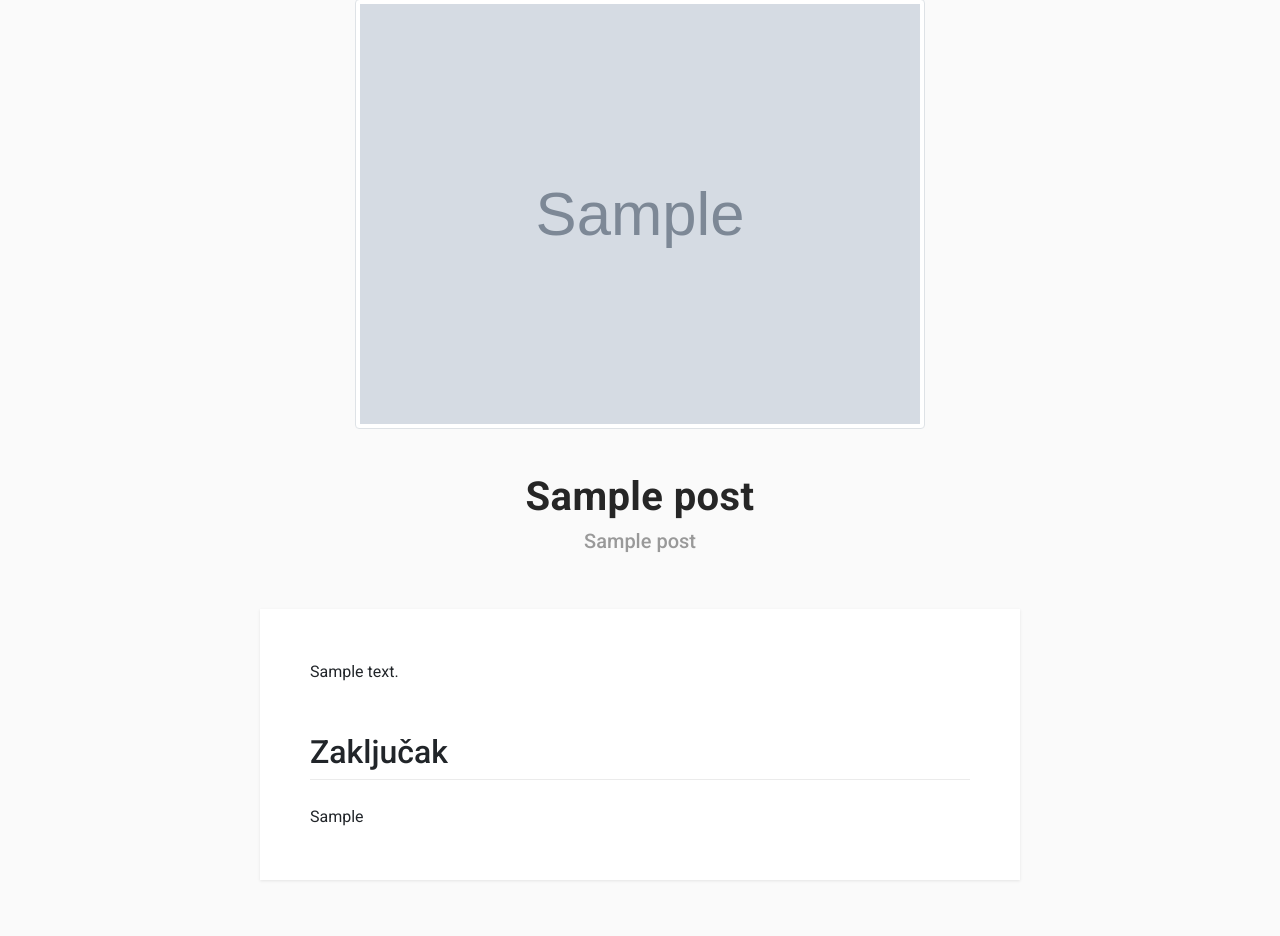
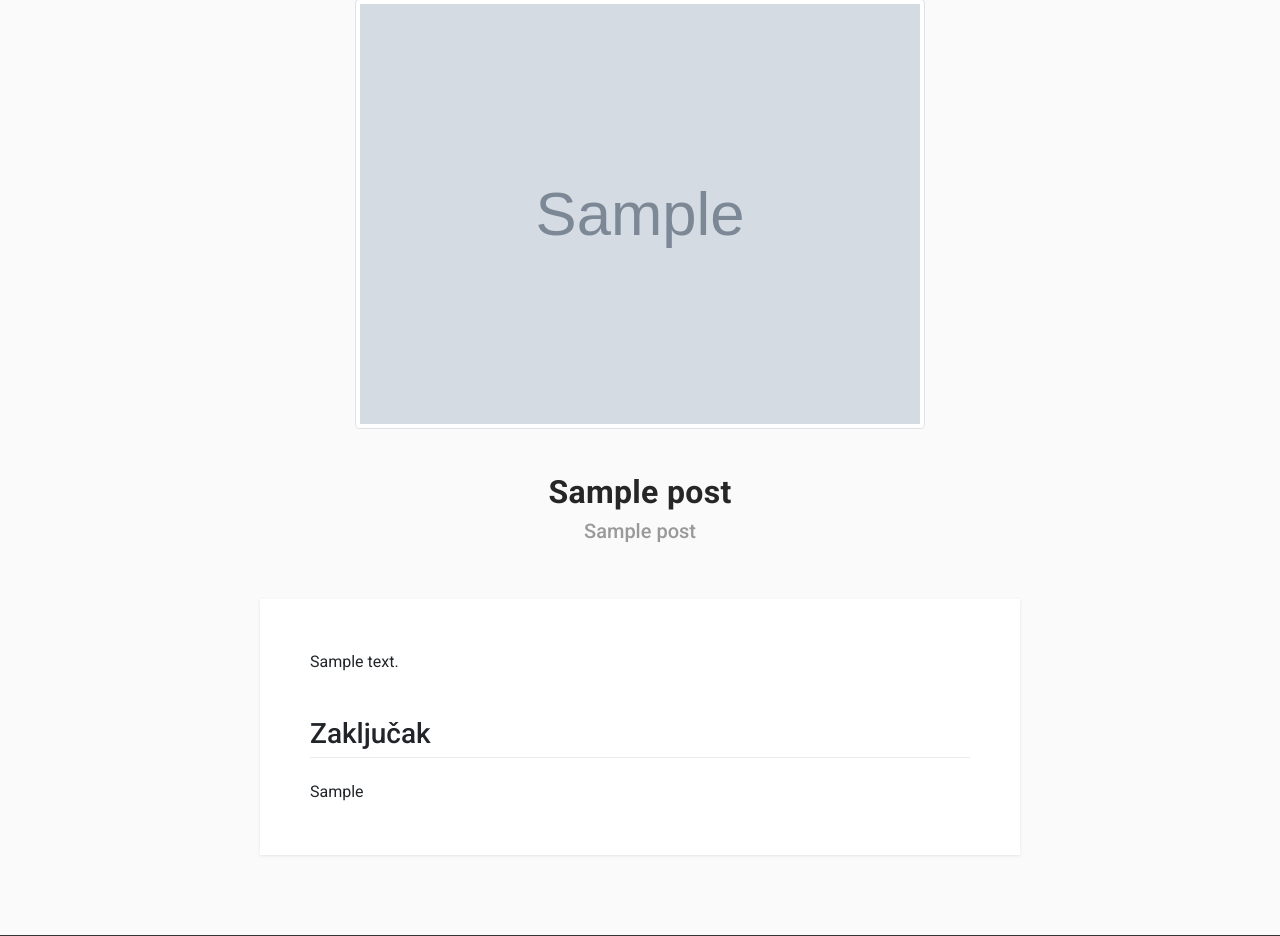
Before and after one commit to broluja/AutodeloviShop, a Django app: template templates/blog-template.html in a window 1280 px wide. Shown: the part 896-1832 px from the top of the page. Run offline with Django 4.2, Linux system fonts and the light colour scheme; the template is opened without the code that fills it: values that come from a table or form of the project are taken from there, others are empty; tables that the repository leaves empty hold one stand-in row (values such as "Sample post"); grey boxes marked "Sample" are stand-in pictures; data that the repository does not hold is empty; some libraries are stand-ins or nearby versions.

Commit message:
h2 element

```diff
--- a/templates/blog-template.html
+++ b/templates/blog-template.html
@@ -14,13 +14,13 @@
 <!--                    <div class="block-finder__image container" style="background-image: url({{post.image.url}});"></div>-->
                     <div class="container" style="width:75%"><img src="{{post.image.url}}" alt="image" class="img-thumbnail" style="width: 100%; height: 50%"/></div>
                     <div class="document__header">
-                        <h1 class="document__title">{{post.title}}</h1>
+                        <h2 class="document__title">{{post.title}}</h2>
                         <div class="document__subtitle"><h5>{{post.subtitle}}</h5></div>
                     </div>
                     <div class="document__content card">
                         <div class="typography">
                             <p>{{post.content|safe|linebreaksbr}}</p>
-                            <h2>Zaključak</h2>
+                            <h3>Zaključak</h3>
                             <p>{{post.conclusion|safe|linebreaksbr}}</p>
                         </div>
                     </div>
```
Also changed, not shown: media/metlice.jpg.
